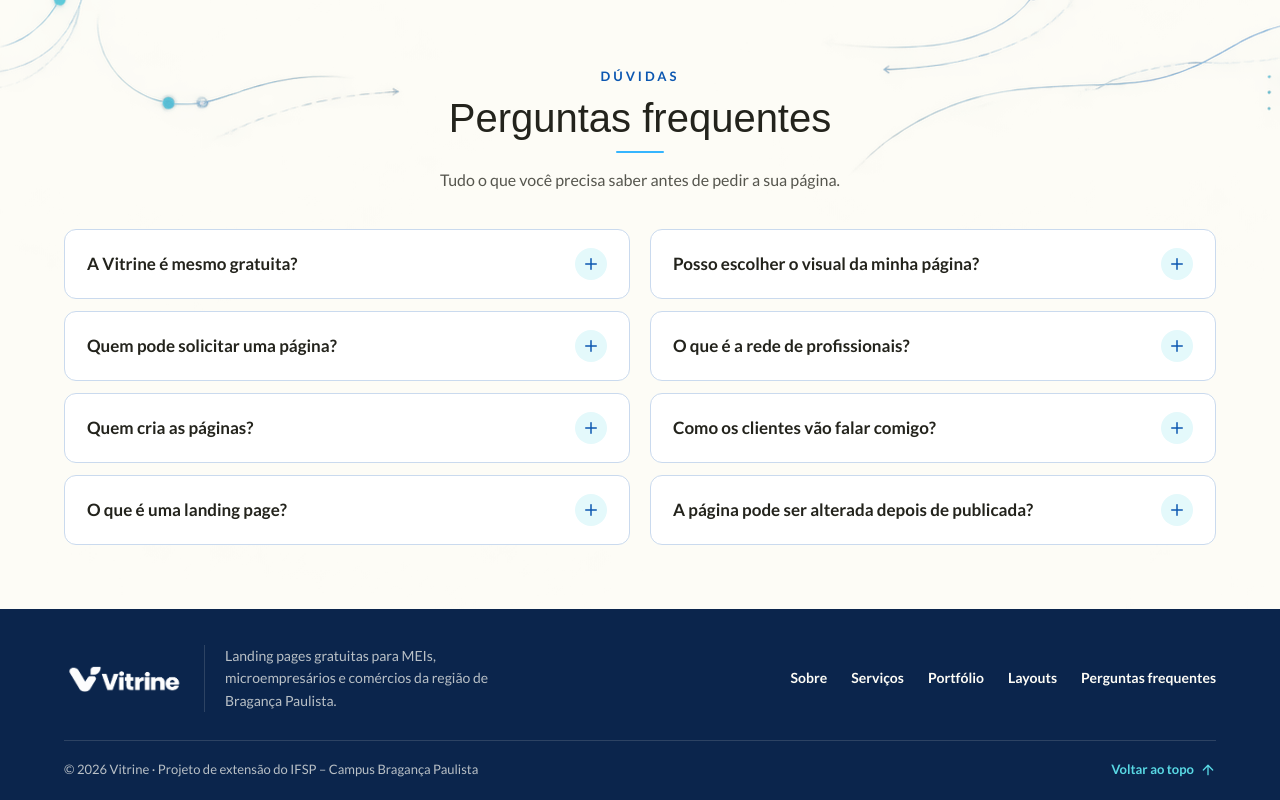
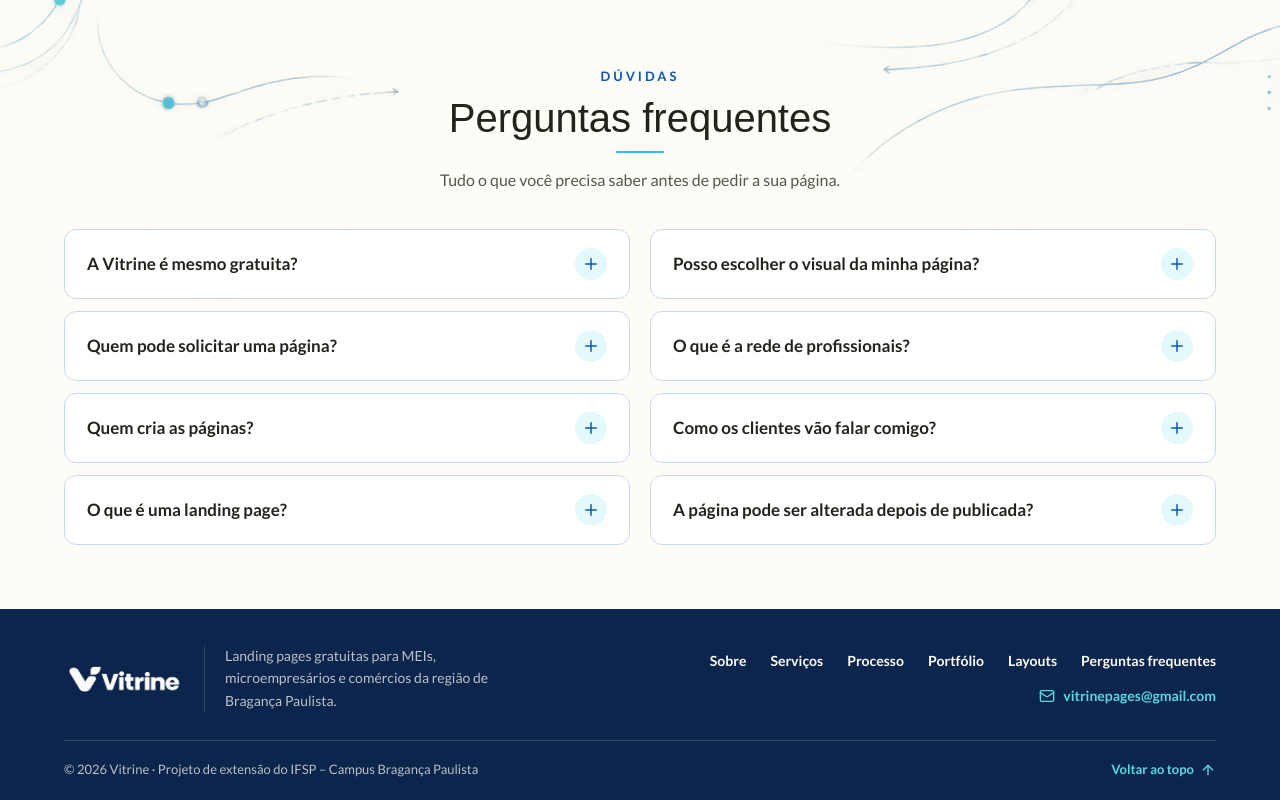
Before and after one commit to SYYCONN/Vitrine-Project, a React (Vite) app: page / in a window 1280 px wide. Shown: the part 4337-5137 px from the top of the page. Built offline with nearby package versions, Linux system fonts and the light colour scheme; a web font is replaced by a local one.

Commit message:
Criação de email

```diff
--- a/src/sections/Footer.jsx
+++ b/src/sections/Footer.jsx
@@ -1,13 +1,16 @@
-import { ArrowUp } from "lucide-react";
+import { ArrowUp, Mail } from "lucide-react";
 import "../styles/Footer.css";
 
 const navigation = [
   { href: "#sobre", label: "Sobre" },
   { href: "#servicos", label: "Serviços" },
+  { href: "#processo", label: "Processo" },
   { href: "#portfolio", label: "Portfólio" },
   { href: "#layouts", label: "Layouts" },
   { href: "#faq", label: "Perguntas frequentes" },
 ];
+
+const EMAIL = "vitrinepages@gmail.com";
 
 const year = new Date().getFullYear();
 
@@ -26,6 +29,7 @@ function Footer() {
             </p>
           </div>
 
+          <div className="footer-side">
             <nav aria-label="Rodapé">
               <ul className="footer-links">
                 {navigation.map(({ href, label }) => (
@@ -33,6 +37,11 @@ function Footer() {
                 ))}
               </ul>
             </nav>
+            <a href={`mailto:${EMAIL}`} className="footer-email">
+              <Mail size={16} aria-hidden="true" />
+              {EMAIL}
+            </a>
+          </div>
         </div>
 
         <div className="footer-bottom">
--- a/src/styles/Footer.css
+++ b/src/styles/Footer.css
@@ -49,7 +49,29 @@
   border-inline-start: 1px solid var(--footer-line);
 }
 
-/* Links */
+/* Links e e-mail */
+
+.footer-side {
+  display: grid;
+  justify-items: end;
+  gap: 12px;
+}
+
+.footer-email {
+  display: inline-flex;
+  align-items: center;
+  gap: 8px;
+  color: var(--color-s);
+  font-weight: 700;
+  text-decoration: none;
+  transition: color .2s;
+}
+
+.footer-email:hover {
+  color: var(--color-p);
+  text-decoration: underline;
+  text-underline-offset: 4px;
+}
 
 .footer-links {
   display: flex;
@@ -110,5 +132,6 @@
   .footer-brand { flex-direction: column; align-items: flex-start; gap: 12px; }
   .footer-brand p { padding-inline-start: 0; border-inline-start: 0; }
   .footer-links { gap: 8px 20px; }
+  .footer-side { justify-items: start; }
   .footer-bottom { flex-direction: column; align-items: flex-start; }
 }
```
Also changed, not shown: 1 other file (tests, documents, lock files or other folders). Lines whose indentation alone changed are shown as unchanged.
